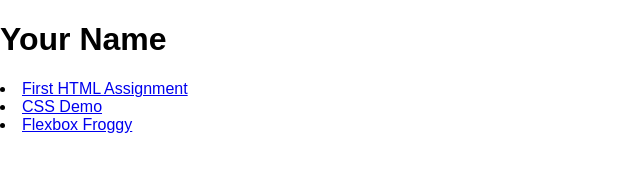
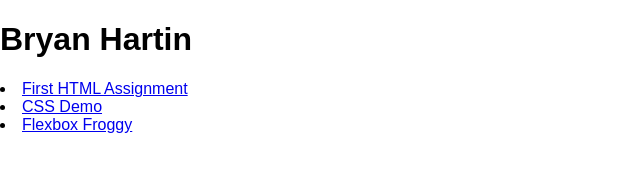
Before and after one commit to BayHarberButcher/web-tech, a plain HTML site: page index.html in a window 1280 px wide. Shown: the whole page, without its empty margins (0-640 px from the left). Drawn offline with Linux system fonts and the light colour scheme; files that its build step writes are made by us from their sources.

Commit message:
forgot to put my name lol

```diff
--- a/index.html
+++ b/index.html
@@ -11,7 +11,7 @@
 </head>
 
 <body>
-  <h1>Your Name</h1>
+  <h1>Bryan Hartin</h1>
   <nav>
     <ui>
         <li><a href="prototype/index.html">First HTML Assignment</a></li>
```
